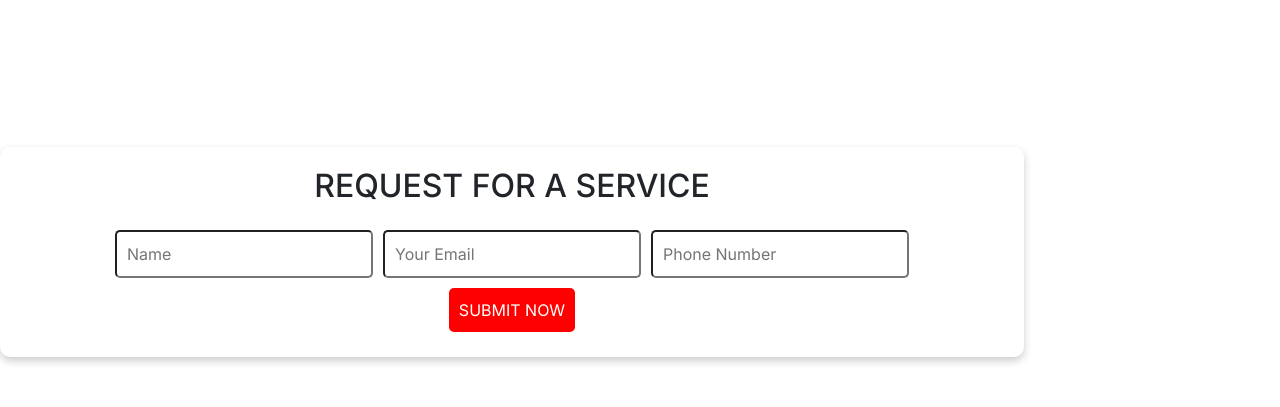
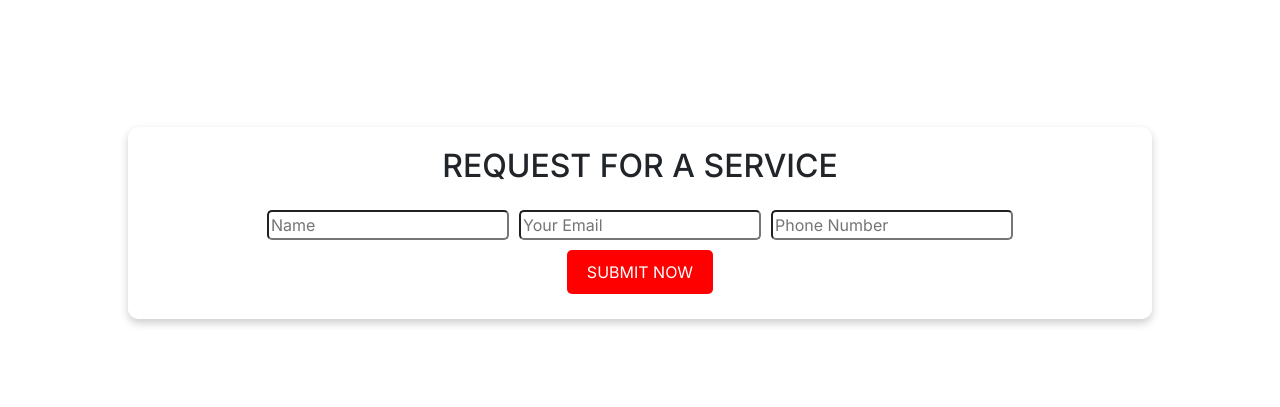
Before and after one commit to Aalia-Fathima/Xzect-task-8-repo, a Next.js app: page / in a window 1280 px wide. Shown: the part 960-1367 px from the top of the page. Built offline with nearby package versions, Linux system fonts and the light colour scheme.

Commit message:
Update page.module.css

```diff
--- a/app/page.module.css
+++ b/app/page.module.css
@@ -321,7 +321,7 @@
 .formoverlays input,
 .formoverlays textarea,
 .formoverlays button {
-  padding: 10px;
+/*   padding: 10px; */
   margin: 5px;
 /*   border: none; */
   border-radius: 5px;
@@ -333,11 +333,11 @@
   cursor: pointer;
 }
 .formoverlays {
-/*   position: relative; */
+  position: relative;
   bottom: 20px;
-/*   left: 50%; */
+  left: 50%;
   width: 80%;
-/*   transform: translateX(-50%); */
+  transform: translateX(-50%);
   background-color: white;
   padding: 20px;
   border-radius: 10px;
```
